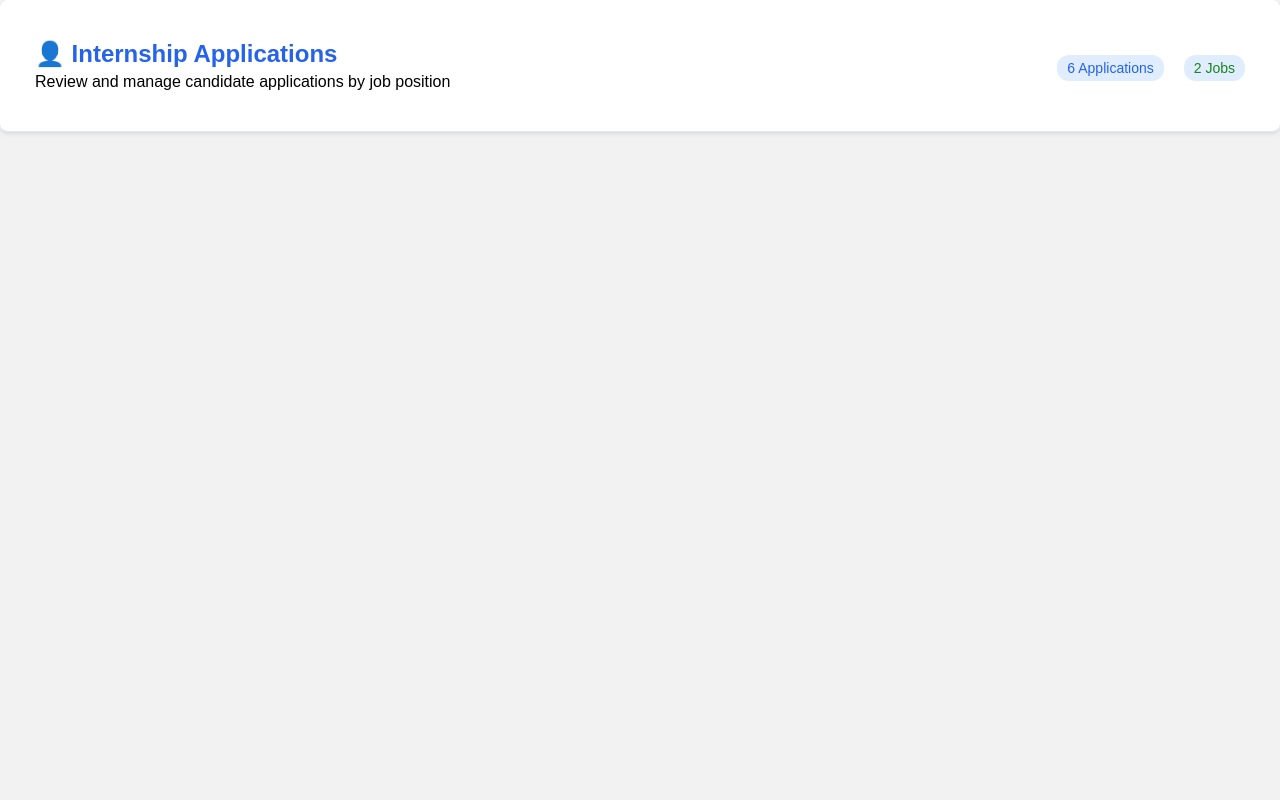
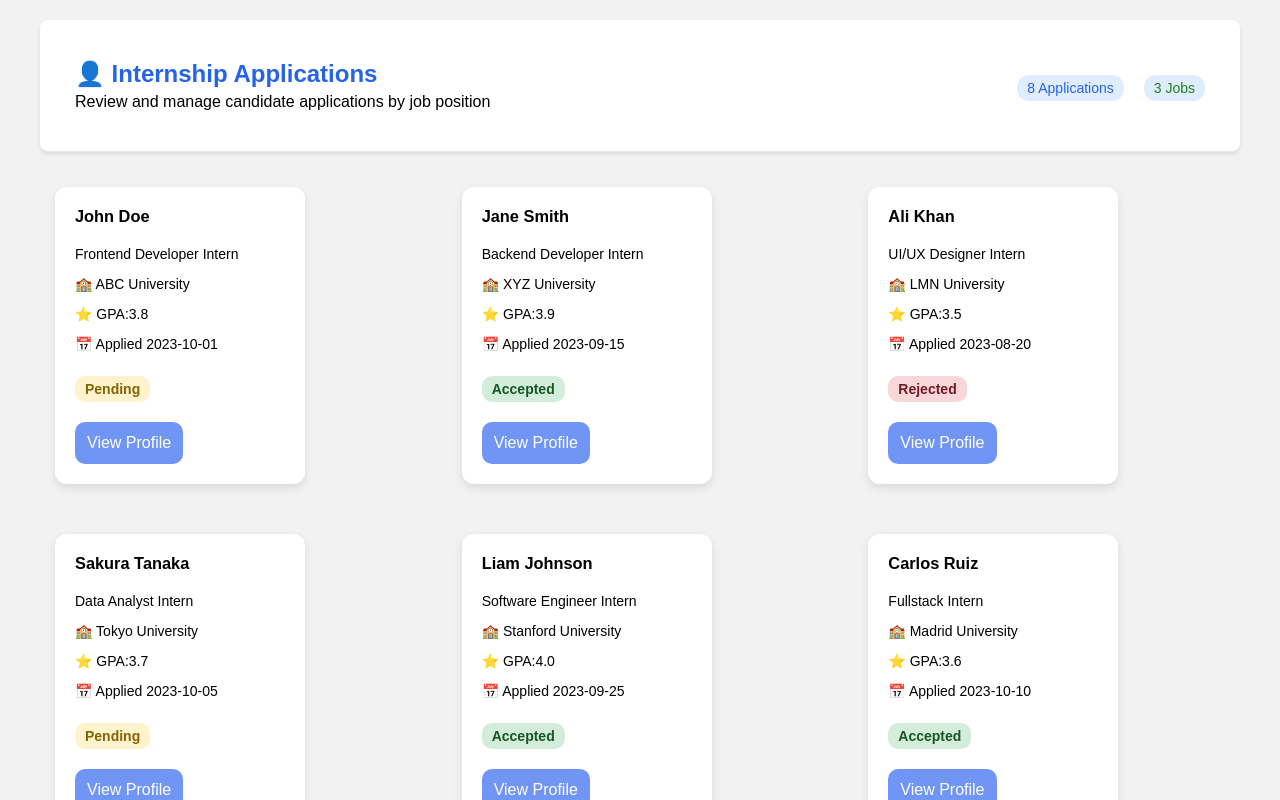
Before and after one commit to kaveenskn/InternQuest-web-Group2, a React (Vite) app: page /internship in a window 1280 px wide. Built offline with nearby package versions, Linux system fonts and the light colour scheme.

Commit message:
Create Profile Cards

```diff
--- a/src/component/InternshipHeader.jsx
+++ b/src/component/InternshipHeader.jsx
@@ -9,8 +9,8 @@ const InternshipHeader = () => {
         <p>Review and manage candidate applications by job position</p>
       </div>
       <div className="status-bar">
-        <span className="applications">6 Applications</span>
-        <span className="jobs">2 Jobs</span>
+        <span className="applications">8 Applications</span>
+        <span className="jobs">3 Jobs</span>
       </div>
     </div>
   );
--- /dev/null
+++ b/src/component/InternshipProfileCard.jsx
@@ -0,0 +1,32 @@
+import React from "react";
+import "../styles/InternshipApp.css";
+
+const InternshipProfileCard = ({
+  name,
+  role,
+  status,
+  university,
+  gpa,
+  applied,
+  onViewProfile = () => {},
+}) => {
+  return (
+    <div className="profile-card">
+      <div className="profile-info">
+        <h3>{name}</h3>
+        <p>{role}</p>
+        <p>🏫 {university}</p>
+        <p>⭐ GPA:{gpa}</p>
+        <p>📅 Applied {applied}</p>
+      </div>
+      <div className={`status ${status.toLowerCase()}`}>{status}</div>
+      <div>
+        <button className="view-button" onClick={onViewProfile}>
+          View Profile
+        </button>
+      </div>
+    </div>
+  );
+};
+
+export default InternshipProfileCard;
--- a/src/pages/InternshipApp.jsx
+++ b/src/pages/InternshipApp.jsx
@@ -1,10 +1,93 @@
 import React from "react";
 import InternshipHeader from "../component/InternshipHeader";
+import InternshipProfileCard from "../component/InternshipProfileCard";
+import "../styles/InternshipApp.css";
 
 const InternshipApp = () => {
+
+  const candidates = [
+    {
+      name: "John Doe",
+      role: "Frontend Developer Intern",
+      status: "Pending",
+      university: "ABC University",
+      gpa: "3.8",
+      applied: "2023-10-01",
+    },
+    {
+      name: "Jane Smith",
+      role: "Backend Developer Intern",
+      status: "Accepted",
+      university: "XYZ University",
+      gpa: "3.9",
+      applied: "2023-09-15",
+    },
+    {
+      name: "Ali Khan",
+      role: "UI/UX Designer Intern",
+      status: "Rejected",
+      university: "LMN University",
+      gpa: "3.5",
+      applied: "2023-08-20",
+    },
+    {
+      name: "Sakura Tanaka",
+      role: "Data Analyst Intern",
+      status: "Pending",
+      university: "Tokyo University",
+      gpa: "3.7",
+      applied: "2023-10-05",
+    },
+    {
+      name: "Liam Johnson",
+      role: "Software Engineer Intern",
+      status: "Accepted",
+      university: "Stanford University",
+      gpa: "4.0",
+      applied: "2023-09-25",
+    },
+    {
+      name: "Carlos Ruiz",
+      role: "Fullstack Intern",
+      status: "Accepted",
+      university: "Madrid University",
+      gpa: "3.6",
+      applied: "2023-10-10",
+    },
+    {
+      name: "Emily Davis",
+      role: "DevOps Intern",
+      status: "Rejected",
+      university: "Harvard University",
+      gpa: "3.4",
+      applied: "2023-09-30",
+    },
+    {
+      name: "Nina Patel",
+      role: "QA Tester Intern",
+      status: "Pending",
+      university: "MIT",
+      gpa: "3.8",
+      applied: "2023-10-12",
+    },
+  ];
+
   return (
-    <div>
+    <div className="internship-app">
       <InternshipHeader />
+      <div className="profile-list">
+        {candidates.map((candidate, index) => (
+          <InternshipProfileCard
+            key={index}
+            name={candidate.name}
+            role={candidate.role}
+            status={candidate.status}
+            university={candidate.university}
+            gpa={candidate.gpa}
+            applied={candidate.applied}
+          />
+        ))}
+      </div>
     </div>
   );
 };
--- a/src/styles/InternshipApp.css
+++ b/src/styles/InternshipApp.css
@@ -1,3 +1,8 @@
+/* Global Reset */
+* {
+  box-sizing: border-box;
+}
+
 body {
   font-family: Arial, sans-serif;
   margin: 0;
@@ -6,7 +11,7 @@ body {
 }
 
 .internship-app {
-  padding: 20px;
+  padding: 20px 40px;
 }
 
 .header {
@@ -20,6 +25,7 @@ body {
   border-radius: 8px;
   margin-bottom: 20px;
 }
+
 .header-text {
   display: flex;
   flex-direction: column;
@@ -62,3 +68,71 @@ body {
   border-radius: 12px;
   font-size: 14px;
 }
+
+.profile-list {
+  display: grid;
+  grid-template-columns: repeat(auto-fill, minmax(300px, 1fr));
+  gap: 20px;
+}
+
+.profile-card {
+  border-radius: 12px;
+  padding: 20px;
+  margin: 15px;
+  width: 250px;
+  background: white;
+  box-shadow: 0 4px 10px rgba(0, 0, 0, 0.1);
+  transition: transform 0.1s ease, box-shadow 0.1s ease;
+}
+
+.profile-card:hover {
+  transform: scale(1.03);
+}
+
+.profile-card h2 {
+  margin-bottom: 5px;
+}
+
+.profile-card .role {
+  font-weight: bold;
+  margin: 8px 0;
+}
+
+.status {
+  margin-top: 10px;
+  font-weight: bold;
+  padding: 5px 10px;
+  border-radius: 10px;
+  display: inline-block;
+}
+
+.status.pending {
+  background-color: #fff3cd;
+  color: #856404;
+}
+
+.status.accepted {
+  background-color: #d4edda;
+  color: #155724;
+}
+
+.status.rejected {
+  background-color: #f8d7da;
+  color: #721c24;
+}
+
+.profile-view-btn {
+  margin-top: 8px;
+  padding: 8px 12px;
+  background-color: #3f51b5;
+  color: white;
+  border: none;
+  border-radius: 6px;
+  cursor: pointer;
+  transition: background-color 0.3s ease;
+  display: inline-block;
+}
+
+.profile-view-btn:hover {
+  background-color: #303f9f;
+}
```
